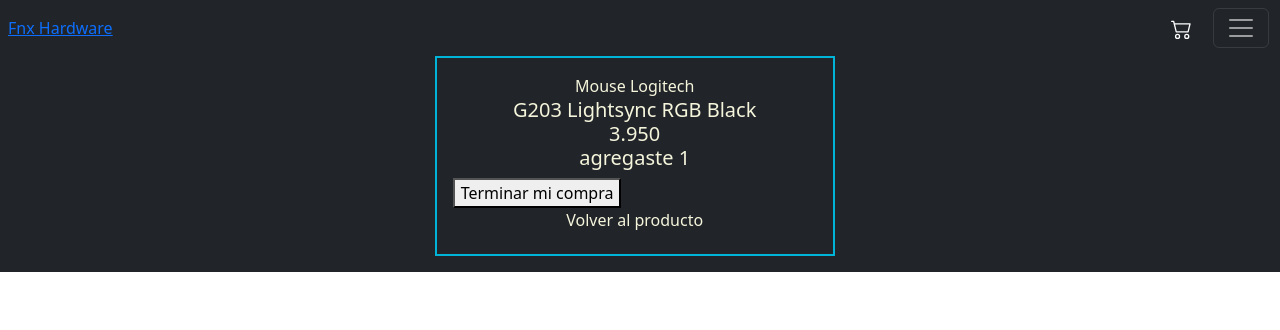
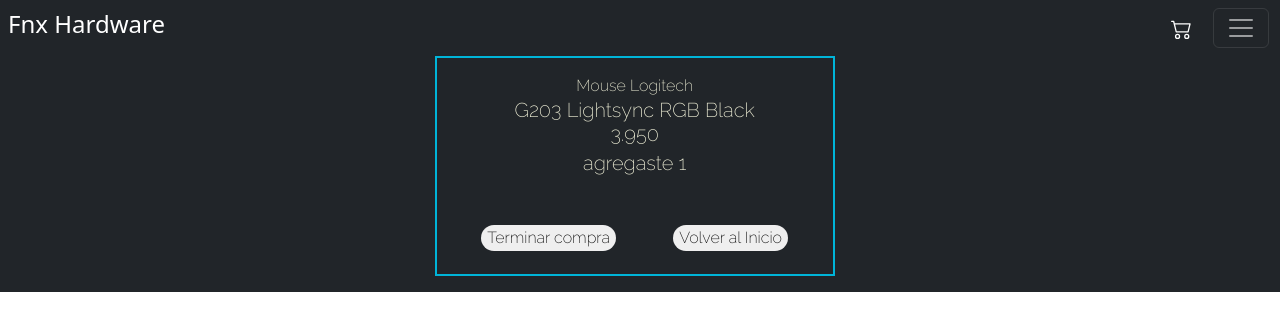
Before and after one commit to adl07/HardwareAlegre, a React (Create React App) app: page /detalle/1 in a window 1280 px wide. Both pictures are taken after a click on the button "Agregar al carrito". Shown: the top 330 px of the page. Built offline with nearby package versions, Linux system fonts and the light colour scheme.

Commit message:
octava entrega

```diff
--- a/src/components/Container/NavBar.js
+++ b/src/components/Container/NavBar.js
@@ -8,7 +8,7 @@
     return(
     <nav class="navbar navbar-dark bg-dark p-2">
         <div className="container-fluid">
-            <a clasName="navbar-brand" href="#">Fnx Hardware</a>
+            <h4 className="text-white" href="#">Fnx Hardware</h4>
             <div className="row d-flex contendor-icono">
                 <div className="col-md-4 text-start contendor-icono">
                     <CartWidget/>
--- a/src/components/ItemDetail/ItemDetail.css
+++ b/src/components/ItemDetail/ItemDetail.css
@@ -1,18 +1,47 @@
 .fondo{
     width: 400px;
-    height: 200px;
+    height: 220px;
     border: 2px solid #00b4d8;
     color: beige;
     justify-content: center;
     text-align: center;
 }
 .botonBack{
-    color: beige;
+    text-decoration: none;
+    border-radius: 20px;
+    border: none;
+}
+.botonBack:hover{
+    background-color: #001524;
+    color: #f8edeb;
+    transition: all 0.5s;
+}
+.styleDetail{
+    font-family: 'Raleway', sans-serif;
+}
+
+.botonCompra{
     text-decoration: none;
 }
-.botonBack:hover{
-    color: #168aad;
+.botonTerminarComrpra{
+    text-decoration: none;
+    border-radius: 20px;
+    border: none;
+}
+.botonTerminarComrpra:hover{
+    background-color: #001524;
+    color: #f8edeb;
+    transition: all 0.5s;
+}
+#botonContenedor{
+    margin-top: 50px;
+    justify-content: space-around;
+    text-align: center;
+    padding: auto;
 }
 #compra{
     display: none;
 }
+#cantidad{
+    margin: 5px;
+}
--- a/src/components/ItemDetail/ItemDetail.js
+++ b/src/components/ItemDetail/ItemDetail.js
@@ -10,12 +10,13 @@
         return(
             document.getElementById('cantidad').innerHTML= `agregaste ${quantity}`,
             document.getElementById('chau').style.display= 'none',
-            document.getElementById('compra').style.display= 'block'
+            document.getElementById('compra').style.display= 'block',
+            document.getElementById('botonContenedor').style.display= 'flex'
         )
     }
 
     return(
-        <div className="row">
+        <div className="row styleDetail">
             <div className="col-md-6 offset-md-4">
                 <div class="fondo mb-3 p-3">
                     <div className="card-header">{title}</div>
@@ -23,8 +24,15 @@
                     <h5 className="card-title">{description}</h5>
                     <h5 className="card-title">{price}</h5>
                     <h5 id="cantidad"></h5>
-                    <button id="compra">Terminar mi compra</button>
-                    <Link to="/categoria/mouse" className="botonBack">Volver al producto</Link>
+                    <div id="botonContenedor">
+                        <Link to="/cart" className="text-decoration-none">
+                        <button className="botonTerminarComrpra" id="compra">Terminar compra</button>
+                        </Link>
+
+                        <Link to="/">
+                        <button className="botonBack">Volver al Inicio</button>
+                        </Link>
+                    </div>
                     </div>
                 </div>
             </div>
```
